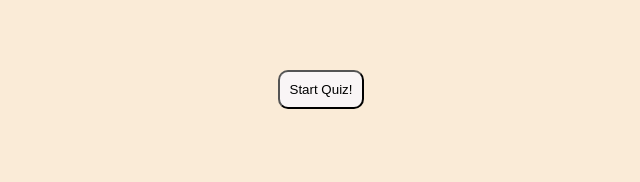
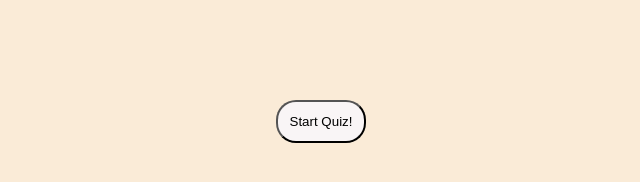
Before and after one commit to lizcas01/code-quiz, a plain HTML site: page index.html in a window 1280 px wide. Shown: the whole page, without its empty margins (319-959 px from the left). Drawn offline with Linux system fonts and the light colour scheme.

Commit message:
More CSS

```diff
--- a/assets/style.css
+++ b/assets/style.css
@@ -5,14 +5,12 @@ body {
 }
 
 #home, #end {
-    display: flex;
     justify-content: center;
-    align-items: center;
     height: 100%;
 }
 
 main {
-    margin-top: 50px;
+    margin-top: 80px;
     height: 100%;
     font-weight: bold;
     text-align: center;
@@ -20,7 +18,7 @@ main {
 
 button {
     margin: 20px;
-    padding: 10px;
-    border-radius: 10px;
+    padding: 12px;
+    border-radius: 20px;
     background-color: #f9f5f6;
 }
```
